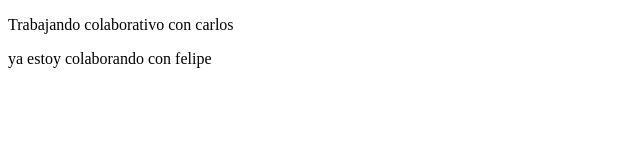
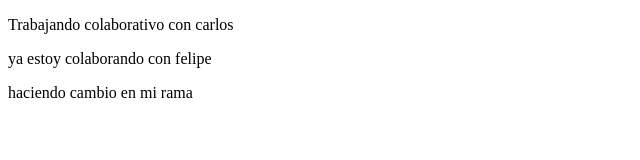
Before and after one commit to MiniTilinaso78/practica-colaborativa-Felipe, a plain HTML site: page index.html in a window 1280 px wide. Shown: the whole page, without its empty margins (0-640 px from the left). Drawn offline with Linux system fonts and the light colour scheme.

Commit message:
modificando mi rama

```diff
--- a/index.html
+++ b/index.html
@@ -8,5 +8,6 @@
 <body>
     <p>Trabajando colaborativo con carlos</p>
     <p>ya estoy colaborando con felipe</p>
+    <p>haciendo cambio en mi rama</p>
 </body>
 </html>
```
